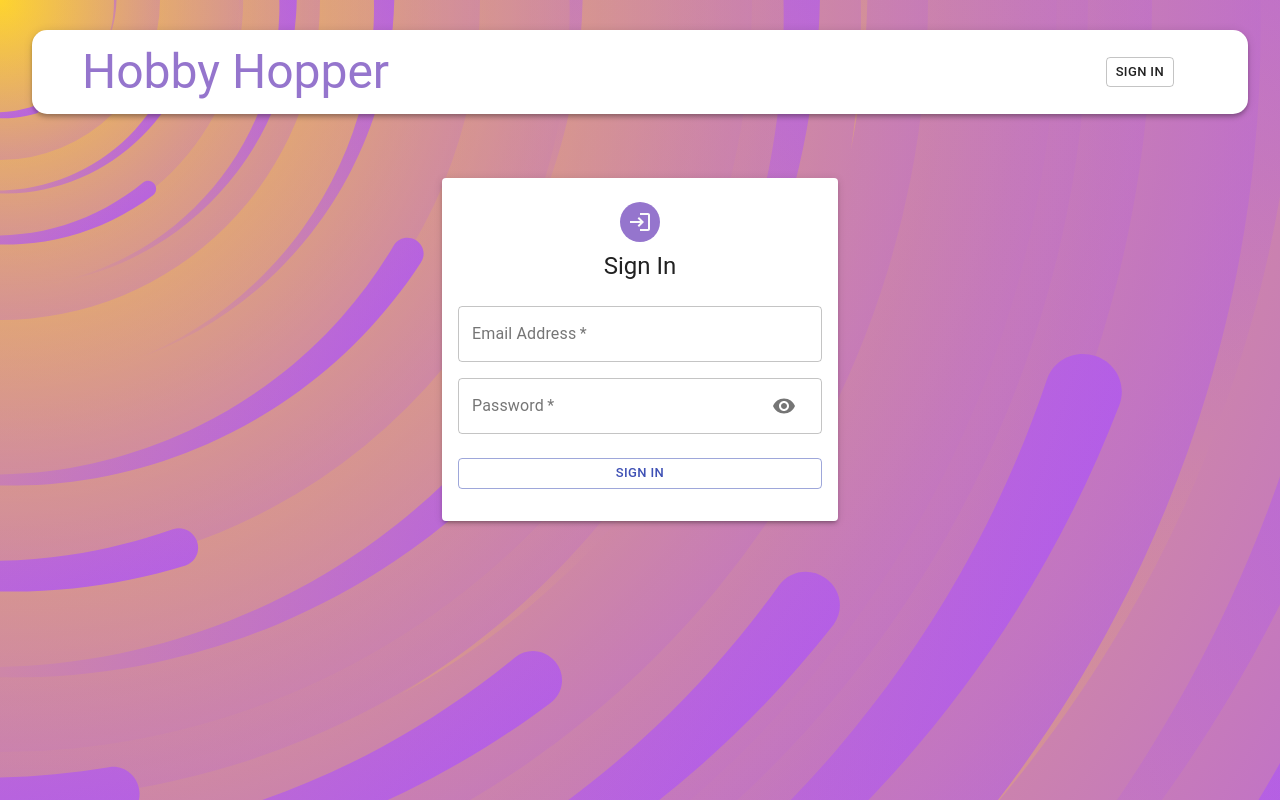
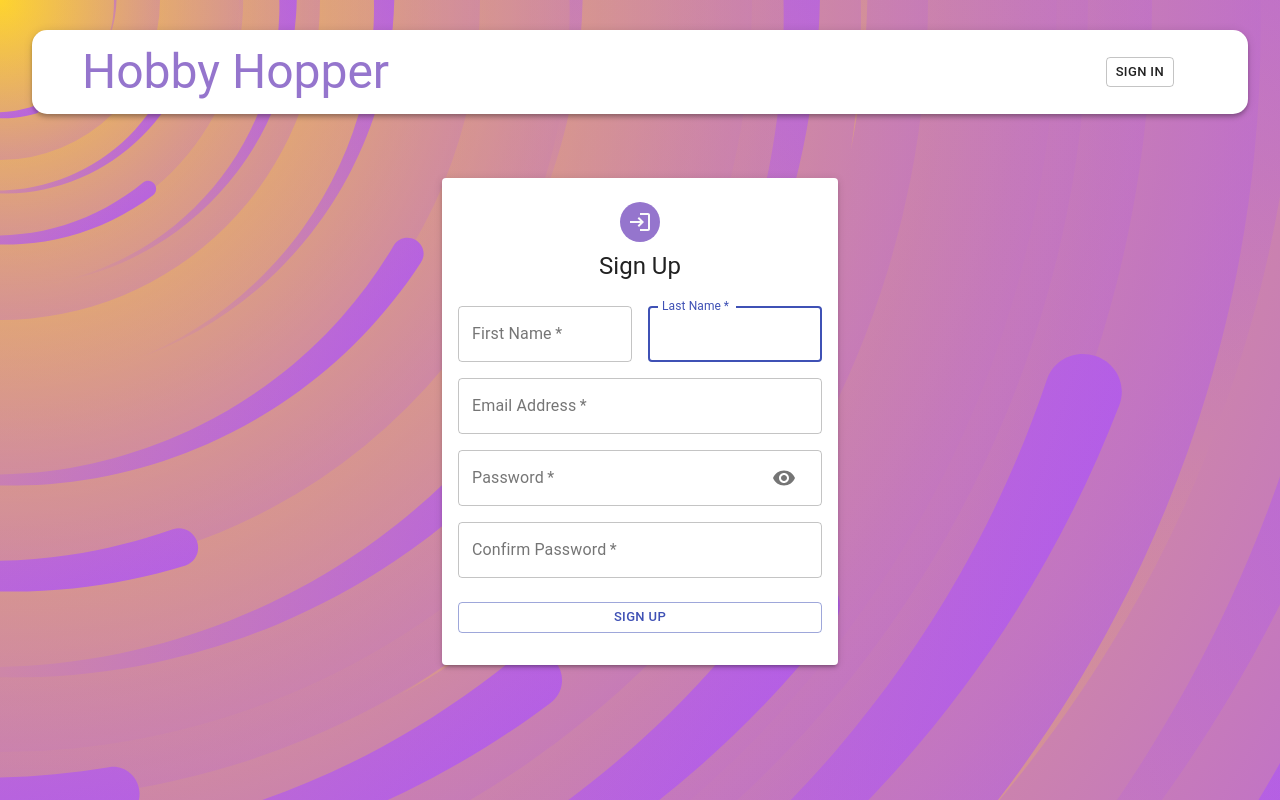
Before and after one commit to Trangtran62/hobby-hopper, a React (Create React App) app in the folder client/: page /auth in a window 1280 px wide. Built offline with nearby package versions, Linux system fonts and the light colour scheme.

Commit message:
added input fields for sign up page

```diff
--- a/client/src/components/Auth/Auth.js
+++ b/client/src/components/Auth/Auth.js
@@ -6,7 +6,7 @@ import Input from './Input';
 
 const Auth = () => {
     const classes = useStyles();
-    const isSignup = false;
+    const isSignup = true;
     const [showPassword, setShowPassword] = useState(false);
 
     const handleSubmit = () => {};
@@ -32,9 +32,10 @@ const Auth = () => {
                                         half
                                     />
                                     <Input
-                                        name="firstName"
-                                        label="First Name"
+                                        name="lasttName"
+                                        label="Last Name"
                                         handleChange={handleChange}
+                                        autoFocus
                                         half
                                     />
                                 </>
```
